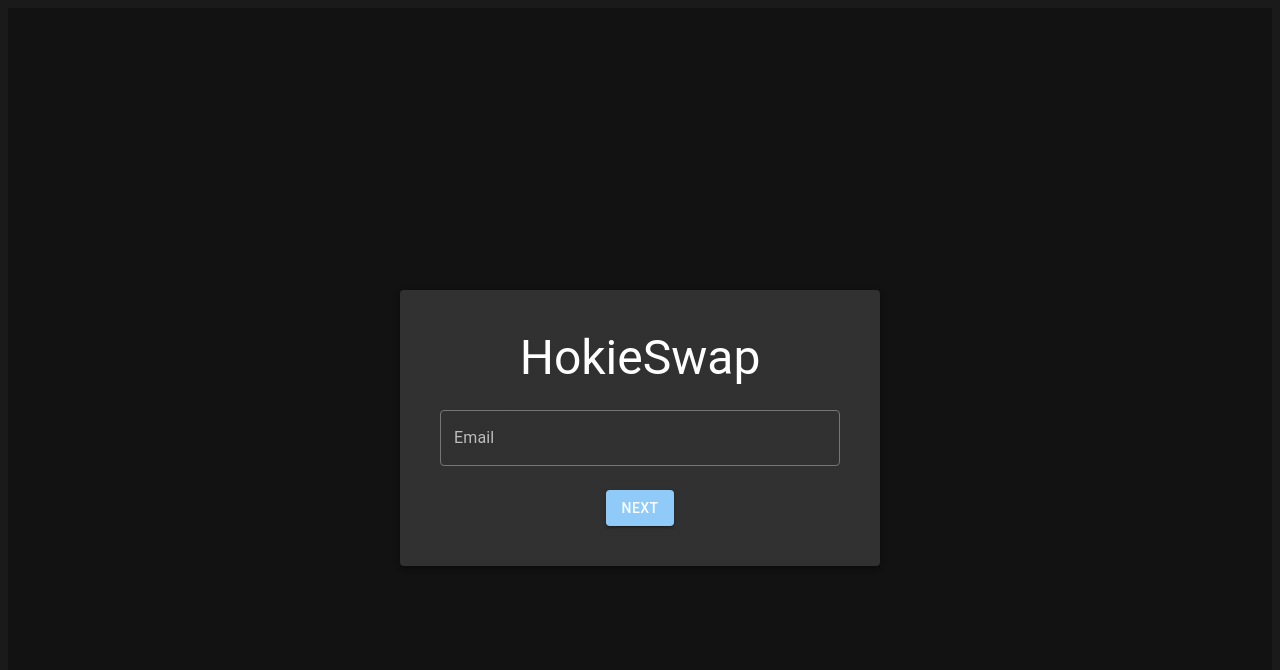
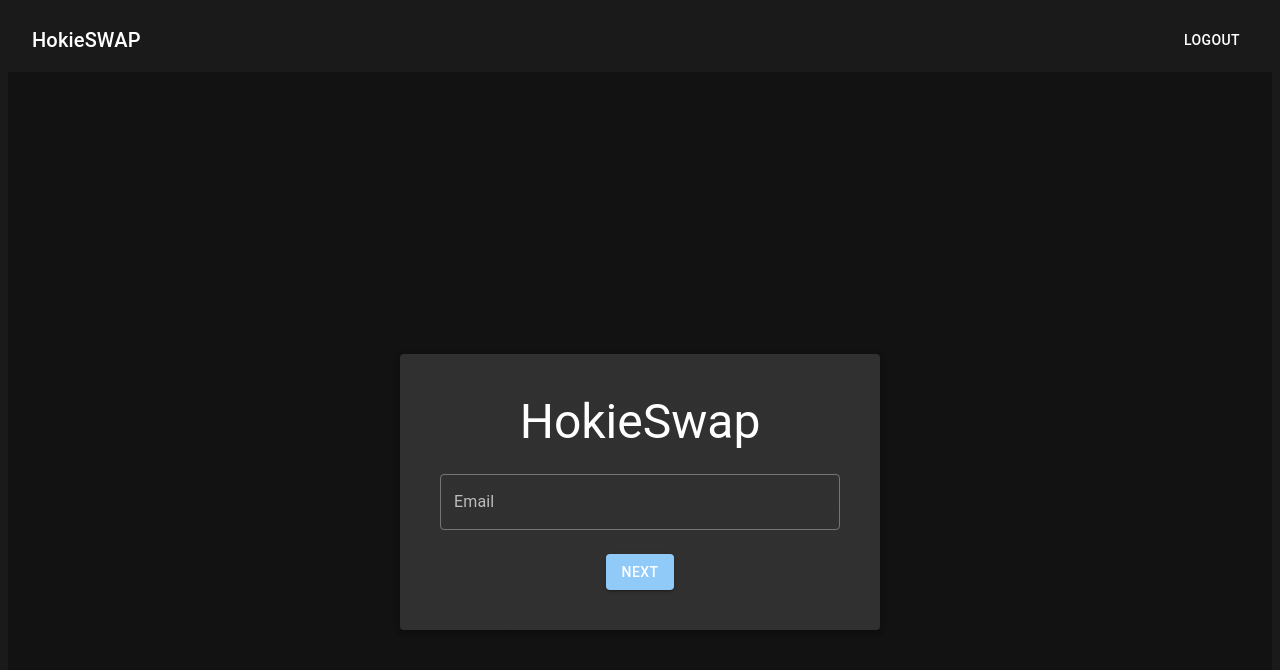
Before and after one commit to ikoide/vthacks2024, a React app in the folder frontend/: page /login-or-signup in a window 1280 px wide. Shown: the top 670 px of the page. Built offline with nearby package versions, Linux system fonts and the light colour scheme; the HTML template or start-up script is replaced by a standard one.

Commit message:
Co-authored-by: Imran Salikhov <imrsalikhov@gmail.com>

```diff
--- a/frontend/src/App.tsx
+++ b/frontend/src/App.tsx
@@ -5,6 +5,9 @@ import HomePage from './pages/HomePage';
 import LoginPageAndSignUp from './pages/LoginAndSignupPage';
 import NotFound404 from './components/HTTPErrors/NotFound404';
 import CourseChoicePage from './pages/CourseChoicePage';
+
+
+import Header from "./components/header";
 const API_URL = import.meta.env.VITE_API_URL;
 import "./styles/styles.scss"
 interface UserData {
@@ -54,12 +57,15 @@ function App() {
   }, []);
 
   return (
+    <>
+    <Header setUserData={setUserData} />
     <Routes key={location.pathname} location={location}>
       <Route path="/" element={<HomePage userData={userData} setUserData={setUserData}/>} />
       <Route path="/login-or-signup" element={<LoginPageAndSignUp setUserData={setUserData} />} />
       <Route path="*" element={<NotFound404 />} />
       <Route path="/add-drop" element={<CourseChoicePage userData={userData} setUserData={setUserData} />} />
     </Routes>
+    </>
   )
 }
 
--- a/frontend/src/components/header.tsx
+++ b/frontend/src/components/header.tsx
@@ -1,8 +1,24 @@
 import React from "react";
 import { Toolbar, Typography, Button, Box } from "@mui/material";
 import "../styles/styles.scss"
+import { useNavigate } from "react-router-dom";
 
-const Header: React.FC = () => {
+interface UserData {
+  courses_to_add: string[];
+  courses_to_drop: string[];
+  sess_id: string;
+  // Include other user data properties as necessary
+}
+
+interface HeaderProps {
+
+  setUserData: React.Dispatch<React.SetStateAction<UserData>>;
+
+}
+
+const Header: React.FC<HeaderProps> = ({ setUserData }) => {
+  const navigate = useNavigate();
+
   return (
       <header>
         <Toolbar>
@@ -14,7 +30,11 @@ const Header: React.FC = () => {
           <Button
             color="inherit"
             sx={{ color: "#ffffff" }}
-            onClick={() => {}}
+            onClick={() => {
+              localStorage.removeItem("session");
+              setUserData({});
+              navigate("/login-or-signup");
+            }}
           >
             Logout
           </Button>
--- a/frontend/src/pages/CourseChoicePage/index.tsx
+++ b/frontend/src/pages/CourseChoicePage/index.tsx
@@ -111,7 +111,6 @@ const CourseChoicePage: React.FC<CourseChoicePageProps> = ({ userData, setUserDa
 
   return (
     <ThemeProvider theme={darkTheme}>
-      <Header />
       <Box className="course-choice-page">
         {/* Add Course Section */}
         <Paper className="section" elevation={3}>
--- a/frontend/src/pages/LoginAndSignupPage/index.tsx
+++ b/frontend/src/pages/LoginAndSignupPage/index.tsx
@@ -123,6 +123,7 @@ const LoginPageAndSignUp: React.FC<LoginPageAndSignUpProps> = ({ setUserData })
       })
         .then((response) => response.json())
         .then((data) => {
+          console.log("Data when creating new user: ", data);
           localStorage.setItem('session', data.sess_id);
           data.courses_to_add = [];
           data.courses_to_drop = [];
```
